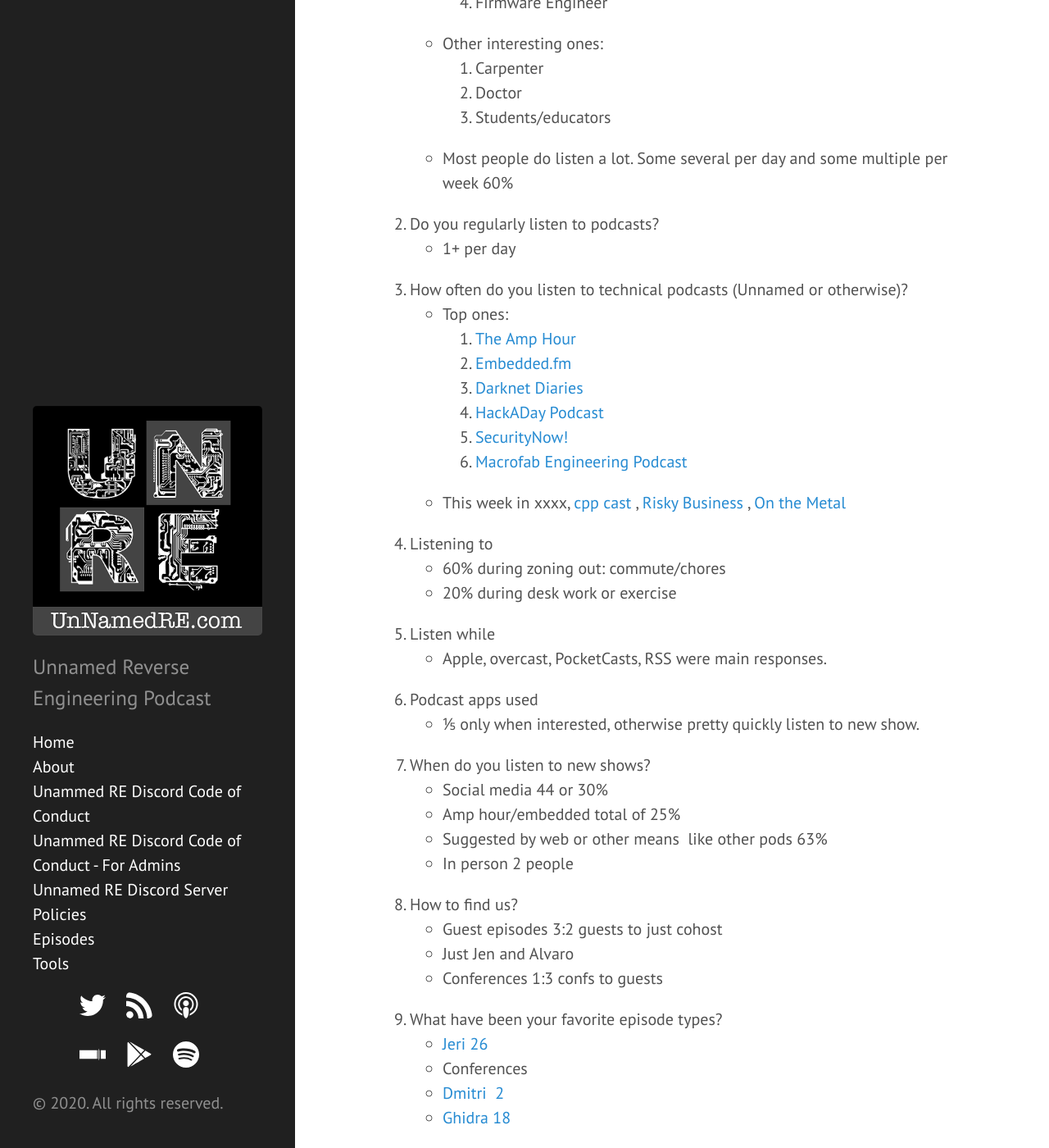
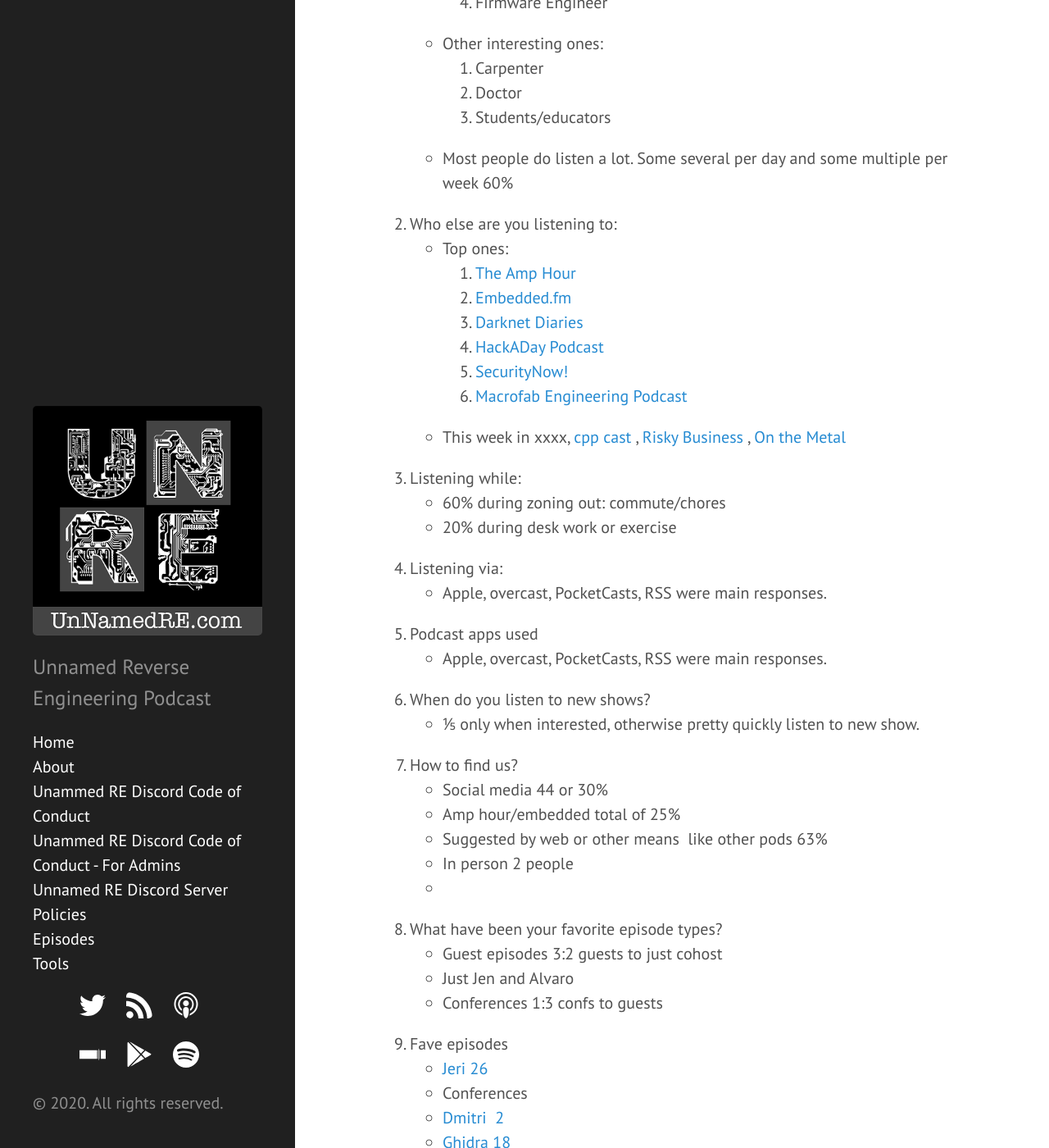
Before and after one commit to unnamedre/unnamedre.github.io, a Jekyll site: the page built from _posts/2020-08-04-037_-_2020_Survey_Results.md, in a window 1280 px wide and 1400 px high, scrolled down 753 px. Shown: the whole window at 82% size. Built offline with Jekyll 4.4.1, drawn with Linux system fonts in a browser that asks for light colours; some of the changed text lies outside the part shown.

Commit message:
Updating episode 37

```diff
--- a/_posts/2020-08-04-037_-_2020_Survey_Results.md
+++ b/_posts/2020-08-04-037_-_2020_Survey_Results.md
@@ -23,13 +23,9 @@
 <ol>
  <li>
   In your day to day life you are a:
- </li>
- <li style="list-style: none; display: inline;">
   <ul>
    <li>
     Top results:
-   </li>
-   <li style="list-style: none; display: inline;">
     <ol>
      <li>
       Software Engineer
@@ -47,8 +43,6 @@
    </li>
    <li>
     Other interesting ones:
-   </li>
-   <li style="list-style: none; display: inline;">
     <ol>
      <li>
       Carpenter
@@ -69,20 +63,11 @@
   </ul>
  </li>
  <li>
-  Do you regularly listen to podcasts?
-  <ul>
-   <li>
-    1+ per day
-   </li>
-  </ul>
- </li>
- <li>
-  How often do you listen to technical podcasts (Unnamed or otherwise)?
+  Who else are you listening to:
+  <br/>
   <ul>
    <li>
     Top ones:
-   </li>
-   <li style="list-style: none; display: inline;">
     <ol>
      <li>
       <a href="https://theamphour.com/">
@@ -133,7 +118,8 @@
   </ul>
  </li>
  <li>
-  Listening to
+  Listening while:
+  <br/>
   <ul>
    <li>
     60% during zoning out: commute/chores
@@ -144,7 +130,8 @@
   </ul>
  </li>
  <li>
-  Listen while
+  Listening via:
+  <br/>
   <ul>
    <li>
     Apple, overcast, PocketCasts, RSS were main responses.
@@ -155,12 +142,20 @@
   Podcast apps used
   <ul>
    <li>
+    Apple, overcast, PocketCasts, RSS were main responses.
+   </li>
+  </ul>
+ </li>
+ <li>
+  When do you listen to new shows?
+  <ul>
+   <li>
     ⅕ only when interested, otherwise pretty quickly listen to new show.
    </li>
   </ul>
  </li>
  <li>
-  When do you listen to new shows?
+  How to find us?
   <ul>
    <li>
     Social media 44 or 30%
@@ -174,10 +169,12 @@
    <li>
     In person 2 people
    </li>
+   <li>
+   </li>
   </ul>
  </li>
  <li>
-  How to find us?
+  What have been your favorite episode types?
   <ul>
    <li>
     Guest episodes 3:2 guests to just cohost
@@ -191,7 +188,7 @@
   </ul>
  </li>
  <li>
-  What have been your favorite episode types?
+  Fave episodes
   <ul>
    <li>
     <a href="https://unnamedre.com/episode/26">
@@ -225,10 +222,12 @@
    <li>
     You want more but not at the expense of content.
    </li>
+   <li>
+   </li>
   </ul>
  </li>
  <li>
-  Frequency
+  You like the interviews for
   <ul>
    <li>
     Casual conversions with good questions to help understand new concepts and tools.
@@ -236,7 +235,7 @@
   </ul>
  </li>
  <li>
-  You like the interviews for
+  After listening to an episode
   <ul>
    <li>
     You learned some new stuff and  are ready to try out a new project. All around 95% of the audience fell into these categories.
@@ -244,7 +243,7 @@
   </ul>
  </li>
  <li>
-  After listening to an episode
+  Parts you like overall:
   <ul>
    <li>
     Knowledgeable guests and hosts (whew…)
@@ -255,7 +254,7 @@
   </ul>
  </li>
  <li>
-  Parts you like overall:
+  Show notes and website:
   <ul>
    <li>
     You use the show notes!! 80+% use them in some capacity.
@@ -263,10 +262,12 @@
    <li>
     Hardly anyone used the website but only for show notes (31%)
    </li>
+   <li>
+   </li>
   </ul>
  </li>
  <li>
-  Show notes and website:
+  Things to change
   <ul>
    <li>
     We have a bimodal audience for beginner versus depth. It’s great but challenging.
@@ -277,14 +278,6 @@
    <li>
     Alter music gain.
    </li>
-  </ul>
- </li>
- <li>
-  Things to change
-  <ul>
-   <li>
-    You like us! Yay!
-   </li>
    <li>
     Giggling will probably continue. Sorry.
    </li>
@@ -294,12 +287,17 @@
   Things to keep
   <ul>
    <li>
-    Soooo many topics and people.
+    You like us! Yay!
    </li>
   </ul>
  </li>
  <li>
   Topics:
+  <ul>
+   <li>
+    Soooo many topics and people.
+   </li>
+  </ul>
  </li>
  <li>
   You want: stickers and tees
```
Also changed, not shown: other parts of _posts/2020-08-04-037_-_2020_Survey_Results.md (+1 -1 lines).
